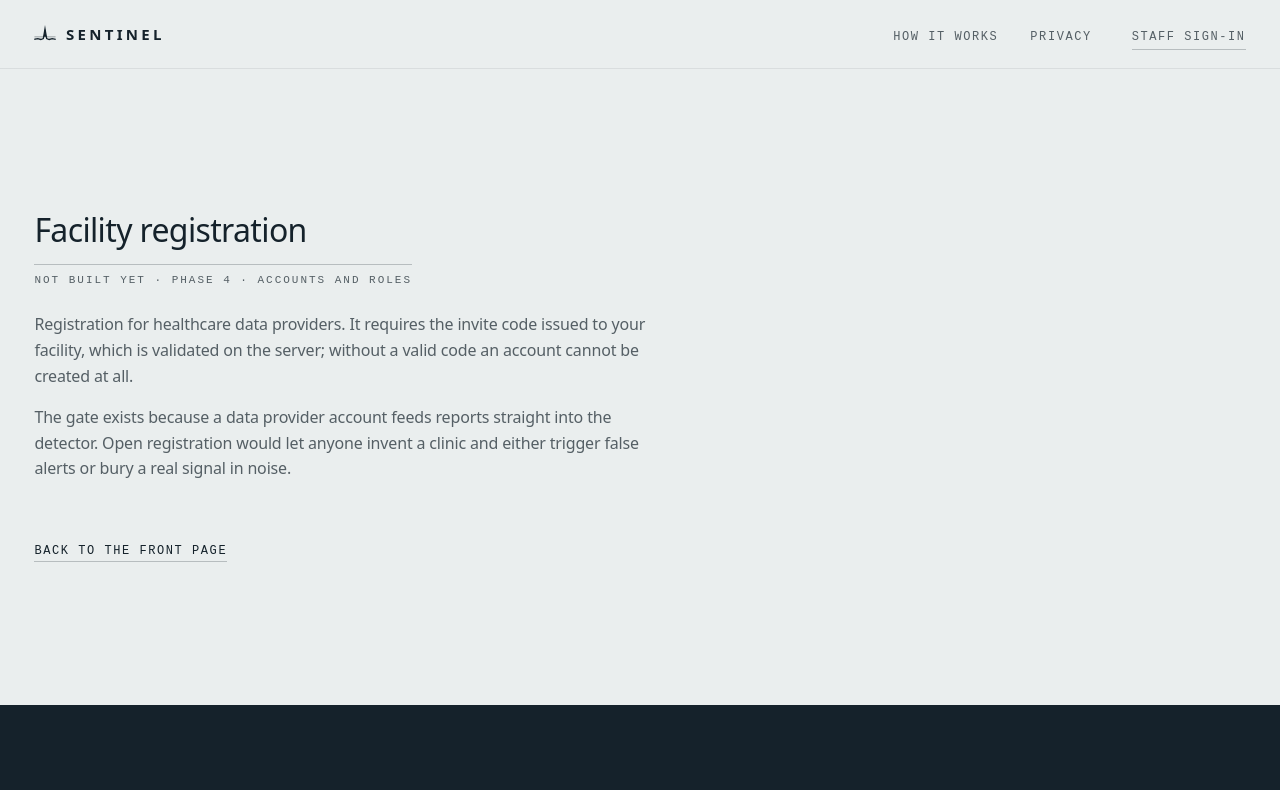
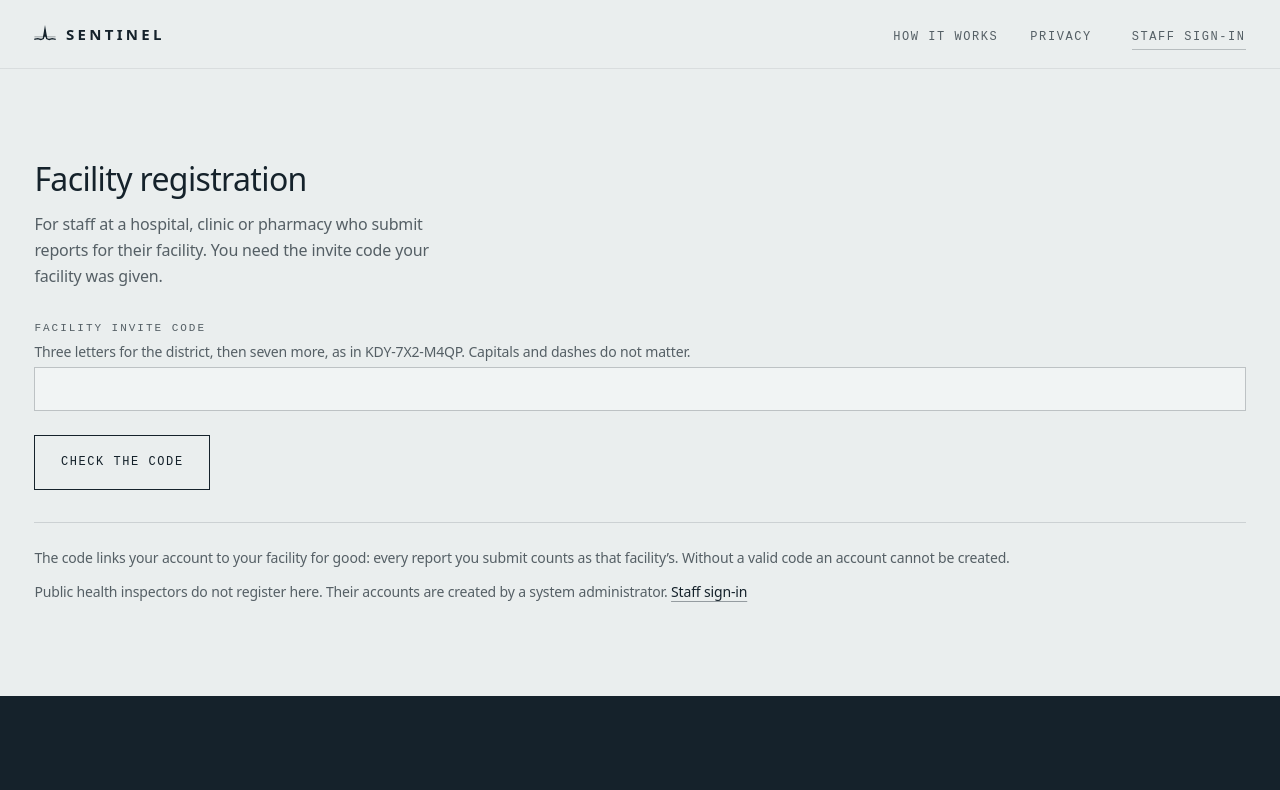
Before and after one commit to Rimaz17/sentinel, a React (Vite) app in the folder frontend/: page /register in a window 1280 px wide. Shown: the top 790 px of the page. Built offline with nearby package versions, Linux system fonts and the light colour scheme.

Commit message:
feat: register a data provider from their facility's invite code

```diff
--- /dev/null
+++ b/frontend/src/features/auth/RegisterPage.tsx
@@ -0,0 +1,200 @@
+import { type FormEvent, useEffect, useState } from 'react'
+import { Link, useNavigate } from 'react-router-dom'
+import { SubmitButton } from '@/components/ui/Action'
+import { Field, FormError } from '@/components/ui/Field'
+import { QuietButton } from '@/components/ui/QuietButton'
+import { ApiError, apiRequest } from '@/lib/api/client'
+import type { Session } from '@/lib/api/session'
+import { caps, cx, labelSm } from '@/styles/recipes'
+import { AuthPage } from './AuthPage'
+import { startSession } from './session'
+
+/** POST /api/auth/invite-codes/check */
+type InvitePreview = {
+  facilityCode: string
+  facilityName: string
+  institutionType: string
+  districtCode: string
+  districtName: string
+}
+
+/**
+ * Registration for data providers, in two steps. The invite code comes first
+ * and the page names the facility it belongs to, so someone with the wrong
+ * code finds out before choosing a password. Without a valid code there is no
+ * second step at all.
+ */
+export function RegisterPage() {
+  const [preview, setPreview] = useState<{ code: string; facility: InvitePreview } | null>(null)
+
+  useEffect(() => {
+    document.title = 'Facility registration · Sentinel'
+  }, [])
+
+  return (
+    <AuthPage
+      title="Facility registration"
+      intro={
+        <p>
+          For staff at a hospital, clinic or pharmacy who submit reports for their facility. You
+          need the invite code your facility was given.
+        </p>
+      }
+      aside={
+        <>
+          <p>
+            The code links your account to your facility for good: every report you submit counts as
+            that facility’s. Without a valid code an account cannot be created.
+          </p>
+          <p>
+            Public health inspectors do not register here. Their accounts are created by a system
+            administrator.{' '}
+            <Link to="/signin" className="text-ink underline">
+              Staff sign-in
+            </Link>
+          </p>
+        </>
+      }
+    >
+      {preview ? (
+        <AccountStep
+          code={preview.code}
+          facility={preview.facility}
+          onChangeCode={() => setPreview(null)}
+        />
+      ) : (
+        <CodeStep onFound={(code, facility) => setPreview({ code, facility })} />
+      )}
+    </AuthPage>
+  )
+}
+
+function CodeStep({ onFound }: { onFound: (code: string, facility: InvitePreview) => void }) {
+  const [code, setCode] = useState('')
+  const [error, setError] = useState<string | null>(null)
+  const [busy, setBusy] = useState(false)
+
+  async function submit(event: FormEvent) {
+    event.preventDefault()
+    setBusy(true)
+    setError(null)
+    try {
+      const facility = await apiRequest<InvitePreview>('/auth/invite-codes/check', {
+        method: 'POST',
+        body: { inviteCode: code },
+      })
+      onFound(code, facility)
+    } catch (caught) {
+      setError(caught instanceof ApiError ? caught.message : 'Could not check the code.')
+      setBusy(false)
+    }
+  }
+
+  return (
+    <form onSubmit={(event) => void submit(event)} className="grid gap-md" noValidate>
+      <Field
+        label="Facility invite code"
+        hint="Three letters for the district, then seven more, as in KDY-7X2-M4QP. Capitals and dashes do not matter."
+        name="inviteCode"
+        autoComplete="off"
+        spellCheck={false}
+        required
+        value={code}
+        onChange={(event) => setCode(event.target.value)}
+      />
+      {error ? <FormError>{error}</FormError> : null}
+      <div>
+        <SubmitButton busy={busy}>{busy ? 'Checking' : 'Check the code'}</SubmitButton>
+      </div>
+    </form>
+  )
+}
+
+function AccountStep({
+  code,
+  facility,
+  onChangeCode,
+}: {
+  code: string
+  facility: InvitePreview
+  onChangeCode: () => void
+}) {
+  const navigate = useNavigate()
+  const [displayName, setDisplayName] = useState('')
+  const [email, setEmail] = useState('')
+  const [password, setPassword] = useState('')
+  const [error, setError] = useState<ApiError | null>(null)
+  const [busy, setBusy] = useState(false)
+
+  async function submit(event: FormEvent) {
+    event.preventDefault()
+    setBusy(true)
+    setError(null)
+    try {
+      const session = await apiRequest<Session>('/auth/register', {
+        method: 'POST',
+        body: { inviteCode: code, displayName, email, password },
+      })
+      startSession(session)
+      void navigate('/submit', { replace: true })
+    } catch (caught) {
+      setError(caught instanceof ApiError ? caught : new ApiError(0, 'Could not register.'))
+      setBusy(false)
+    }
+  }
+
+  return (
+    <div className="grid gap-md">
+      <div className="grid gap-2xs border-t border-t-ink pt-sm">
+        <p className={cx(labelSm, caps, 'text-ink-70')}>Your facility</p>
+        <p className="text-section font-medium">{facility.facilityName}</p>
+        <p className="text-small text-ink-70">
+          {facility.institutionType} · {facility.districtName} district ·{' '}
+          <span className="font-mono">{facility.facilityCode}</span>
+        </p>
+        <div>
+          <QuietButton onClick={onChangeCode}>Not your facility? Use another code</QuietButton>
+        </div>
+      </div>
+
+      <form onSubmit={(event) => void submit(event)} className="grid gap-md" noValidate>
+        <Field
+          label="Your name"
+          name="displayName"
+          autoComplete="name"
+          required
+          value={displayName}
+          onChange={(event) => setDisplayName(event.target.value)}
+          error={error?.problemWith('displayName')}
+        />
+        <Field
+          label="Email address"
+          type="email"
+          name="email"
+          autoComplete="username"
+          required
+          value={email}
+          onChange={(event) => setEmail(event.target.value)}
+          error={error?.problemWith('email')}
+        />
+        <Field
+          label="Password"
+          type="password"
+          name="password"
+          autoComplete="new-password"
+          hint="At least 12 characters. A few words together are easier to remember than symbols."
+          required
+          value={password}
+          onChange={(event) => setPassword(event.target.value)}
+          error={error?.problemWith('password')}
+        />
+        {error && error.fieldProblems.length === 0 ? <FormError>{error.message}</FormError> : null}
+        <div>
+          <SubmitButton busy={busy}>
+            {busy ? 'Creating the account' : 'Create account'}
+          </SubmitButton>
+        </div>
+      </form>
+    </div>
+  )
+}
--- a/frontend/src/routes/AppRoutes.tsx
+++ b/frontend/src/routes/AppRoutes.tsx
@@ -1,5 +1,6 @@
 import { lazy, type ReactNode, Suspense } from 'react'
 import { Route, Routes } from 'react-router-dom'
+import { RegisterPage } from '@/features/auth/RegisterPage'
 import { RequireRole } from '@/features/auth/RequireRole'
 import { SignInPage } from '@/features/auth/SignInPage'
 import { LandingPage } from '@/features/landing/LandingPage'
@@ -68,23 +69,7 @@ export function AppRoutes() {
 
       <Route path="/signin" element={<SignInPage />} />
 
-      <Route
-        path="/register"
-        element={
-          <PlannedPage title="Facility registration" phase="Phase 4 · Accounts and roles">
-            <p>
-              Registration for healthcare data providers. It requires the invite code issued to your
-              facility, which is validated on the server; without a valid code an account cannot be
-              created at all.
-            </p>
-            <p>
-              The gate exists because a data provider account feeds reports straight into the
-              detector. Open registration would let anyone invent a clinic and either trigger false
-              alerts or bury a real signal in noise.
-            </p>
-          </PlannedPage>
-        }
-      />
+      <Route path="/register" element={<RegisterPage />} />
 
       <Route
         path="/submit"
```
Also changed, not shown: 2 other files (tests, documents, lock files or other folders).
